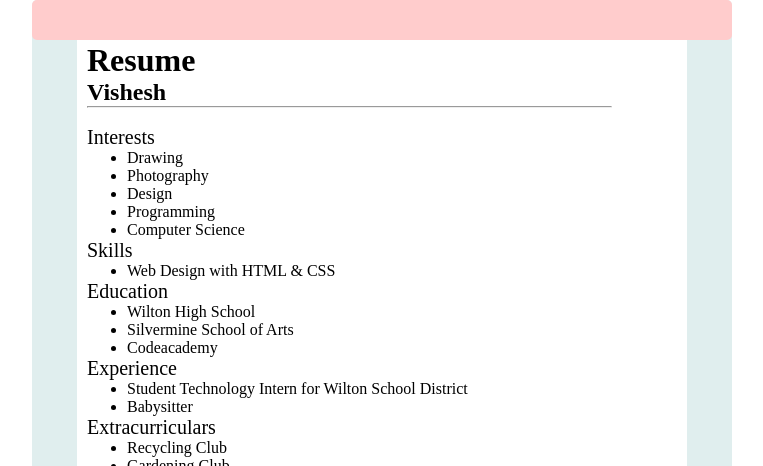
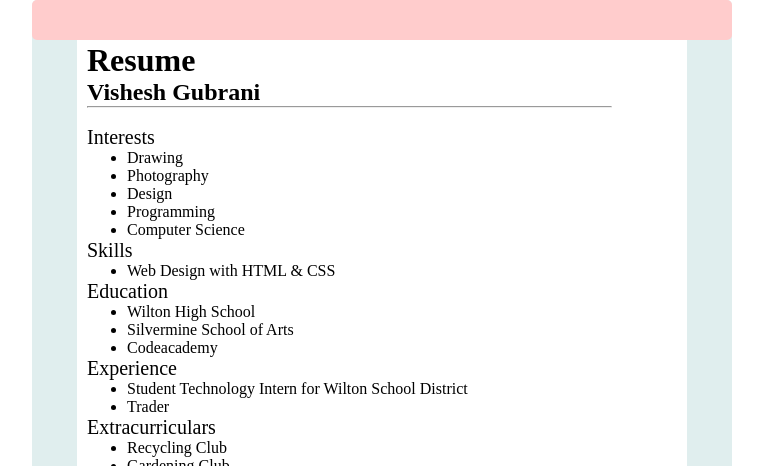
Before and after one commit to visheshgubrani/aws-cdn, a plain HTML site: page index.html in a window 1280 px wide. Shown: the top 466 px of the page, without its empty margins (258-1021 px from the left). Drawn offline with Linux system fonts and the light colour scheme.

Commit message:
Addes some changes

```diff
--- a/index.html
+++ b/index.html
@@ -12,7 +12,7 @@
 <div class="stuff">
   <br><br>
   <h1>Resume</h1>
-  <h2>Vishesh</h2>
+  <h2>Vishesh Gubrani</h2>
   <hr />
   <br>
   <p class="head">Interests</p>
@@ -41,7 +41,7 @@
   <p class="head">Experience</p>
   <ul>
     <li>Student Technology Intern for Wilton School District</li>
-    <li>Babysitter</li>
+    <li>Trader</li>
   </ul>
   <p class="head">Extracurriculars</p>
   <ul>
```
